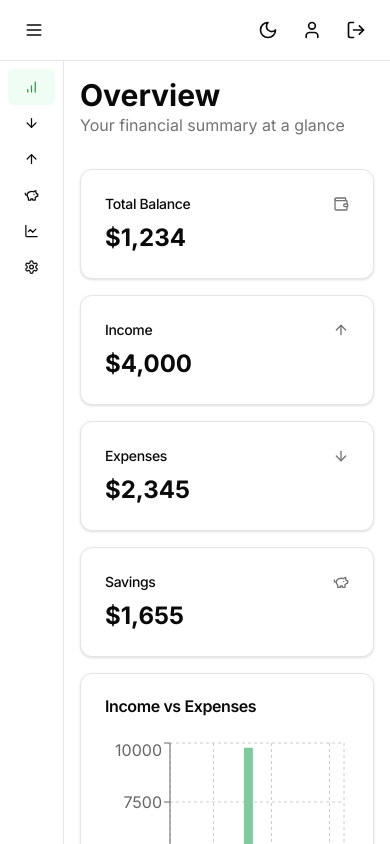
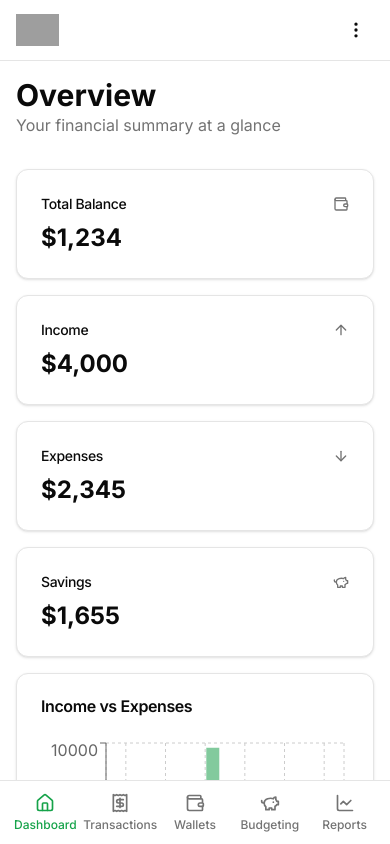
Before and after one commit to aaronaminubandado/billa, a Next.js app: page /dashboard in a window 390 px wide. Shown: the top 844 px of the page. Built offline with nearby package versions, Linux system fonts and the light colour scheme; grey boxes are pictures that could not be loaded.

Commit message:
refactor: extract sidebar and topbar into separate components
-make layout more responsive

```diff
--- a/app/(dashboard)/layout.tsx
+++ b/app/(dashboard)/layout.tsx
@@ -1,153 +1,46 @@
+// Updated layout to support responsive sidebar and top bar
 "use client";
 
 import React, { useState, useEffect } from "react";
-import Link from "next/link";
-import { usePathname } from "next/navigation";
-import { Button } from "@/components/ui/button";
-import {
-  BarChartIcon,
-  ArrowDownIcon,
-  ArrowUpIcon,
-  PiggyBankIcon,
-  LineChartIcon,
-  SettingsIcon,
-  UserIcon,
-  LogOutIcon,
-  MenuIcon,
-  SunIcon,
-  MoonIcon,
-} from "lucide-react";
-import { useTheme } from "next-themes";
+import { Sidebar } from "@/components/sidebar";
+import { TopBar } from "@/components/top-bar";
+import { useMediaQuery } from "@/hooks/use-media-query";
 import { cn } from "@/lib/utils";
-import { signOut } from "../(auth)/actions";
 
 export default function DashboardLayout({
   children,
 }: {
   children: React.ReactNode;
 }) {
-  const [isSidebarCollapsed, setIsSidebarCollapsed] = useState(false);
-  const [mounted, setMounted] = useState(false);
-  const { theme, setTheme } = useTheme();
-  const pathname = usePathname();
+  const [sidebarCollapsed, setSidebarCollapsed] = useState(false);
+  const isMobile = useMediaQuery("(max-width: 768px)");
 
-  // After mounting, we can safely show the UI that depends on the theme
+  // Auto-collapse sidebar on smaller screens
   useEffect(() => {
-    setMounted(true);
-  }, []);
-
-  const toggleSidebar = () => {
-    setIsSidebarCollapsed(!isSidebarCollapsed);
-  };
-
-  const navItems = [
-    { href: "/dashboard", icon: BarChartIcon, label: "Overview" },
-    { href: "/expenses", icon: ArrowDownIcon, label: "Expenses" },
-    { href: "/income", icon: ArrowUpIcon, label: "Income" },
-    { href: "/budgeting", icon: PiggyBankIcon, label: "Budgeting" },
-    { href: "/reports", icon: LineChartIcon, label: "Reports" },
-    { href: "/settings", icon: SettingsIcon, label: "Settings" },
-  ];
+    if (isMobile) {
+      setSidebarCollapsed(true);
+    }
+  }, [isMobile]);
 
   return (
     <div className="min-h-screen flex flex-col bg-background">
-      <header className="border-b bg-card">
-        <div className="container mx-auto px-4 py-3 flex items-center justify-between">
-          <div className="flex items-center gap-4">
-            <Button
-              variant="ghost"
-              size="icon"
-              onClick={toggleSidebar}
-              className="md:hidden"
-            >
-              <MenuIcon className="h-5 w-5" />
-            </Button>
-            <Link href="/dashboard">
-              <div className="flex items-center gap-2">
-                <h1 className="text-xl font-bold text-green-500 hidden sm:block">
-                  Billa
-                </h1>
-              </div>
-            </Link>
-          </div>
-          <div className="flex items-center gap-2">
-            {mounted && (
-              <Button
-                variant="ghost"
-                size="icon"
-                onClick={() => setTheme(theme === "dark" ? "light" : "dark")}
-                aria-label="Toggle theme"
-              >
-                {theme === "dark" ? (
-                  <SunIcon className="h-5 w-5" />
-                ) : (
-                  <MoonIcon className="h-5 w-5" />
-                )}
-              </Button>
-            )}
-            <Button variant="ghost" size="icon">
-              <UserIcon className="h-5 w-5" />
-            </Button>
-            <form>
-              <Button variant="ghost" size="icon" formAction={signOut}>
-                <LogOutIcon className="h-5 w-5" />
-              </Button>
-            </form>
-          </div>
-        </div>
-      </header>
+      <TopBar />
 
       <div className="flex flex-1">
-        <aside
+        <Sidebar
+          collapsed={sidebarCollapsed}
+          setCollapsed={setSidebarCollapsed}
+        />
+
+        <main
           className={cn(
-            "border-r bg-card transition-all duration-300 ease-in-out",
-            isSidebarCollapsed ? "w-16" : "w-16 md:w-64"
+            "flex-1 bg-background p-4 md:p-8",
+            // Add bottom padding on mobile to account for bottom navigation
+            isMobile ? "pb-20" : ""
           )}
         >
-          <div className="sticky top-0">
-            <div className="hidden md:flex items-center justify-end p-2">
-              <Button
-                variant="ghost"
-                size="icon"
-                onClick={toggleSidebar}
-                className="hidden md:flex"
-              >
-                <MenuIcon className="h-5 w-5" />
-              </Button>
-            </div>
-            <nav className="p-2 md:p-4 space-y-2">
-              {navItems.map((item) => {
-                const Icon = item.icon;
-                const isActive = pathname === item.href;
-
-                return (
-                  <Link href={item.href} key={item.href}>
-                    <Button
-                      variant="ghost"
-                      className={cn(
-                        "w-full justify-start",
-                        isActive &&
-                          "bg-green-50 text-green-600 dark:bg-green-900/20 dark:text-green-400"
-                      )}
-                    >
-                      <Icon
-                        className={cn(
-                          "h-5 w-5",
-                          !isSidebarCollapsed && "md:mr-2"
-                        )}
-                      />
-                      {!isSidebarCollapsed && (
-                        <span className="hidden md:inline">{item.label}</span>
-                      )}
-                    </Button>
-                  </Link>
-                );
-              })}
-            </nav>
-          </div>
-        </aside>
-
-        <main className="flex-1 bg-background p-4 md:p-8">{children}</main>
+          {children}
+        </main>
       </div>
     </div>
   );
```
